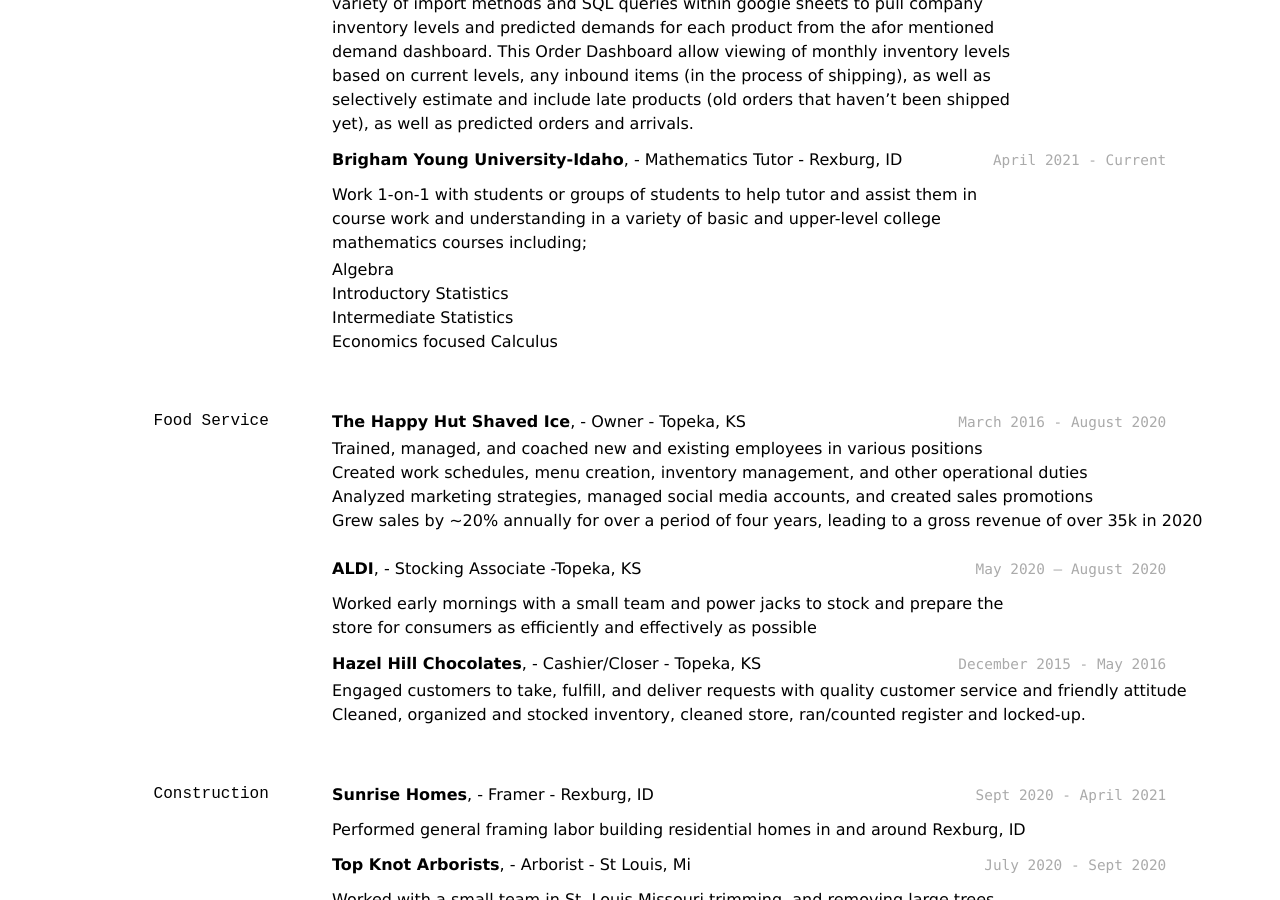
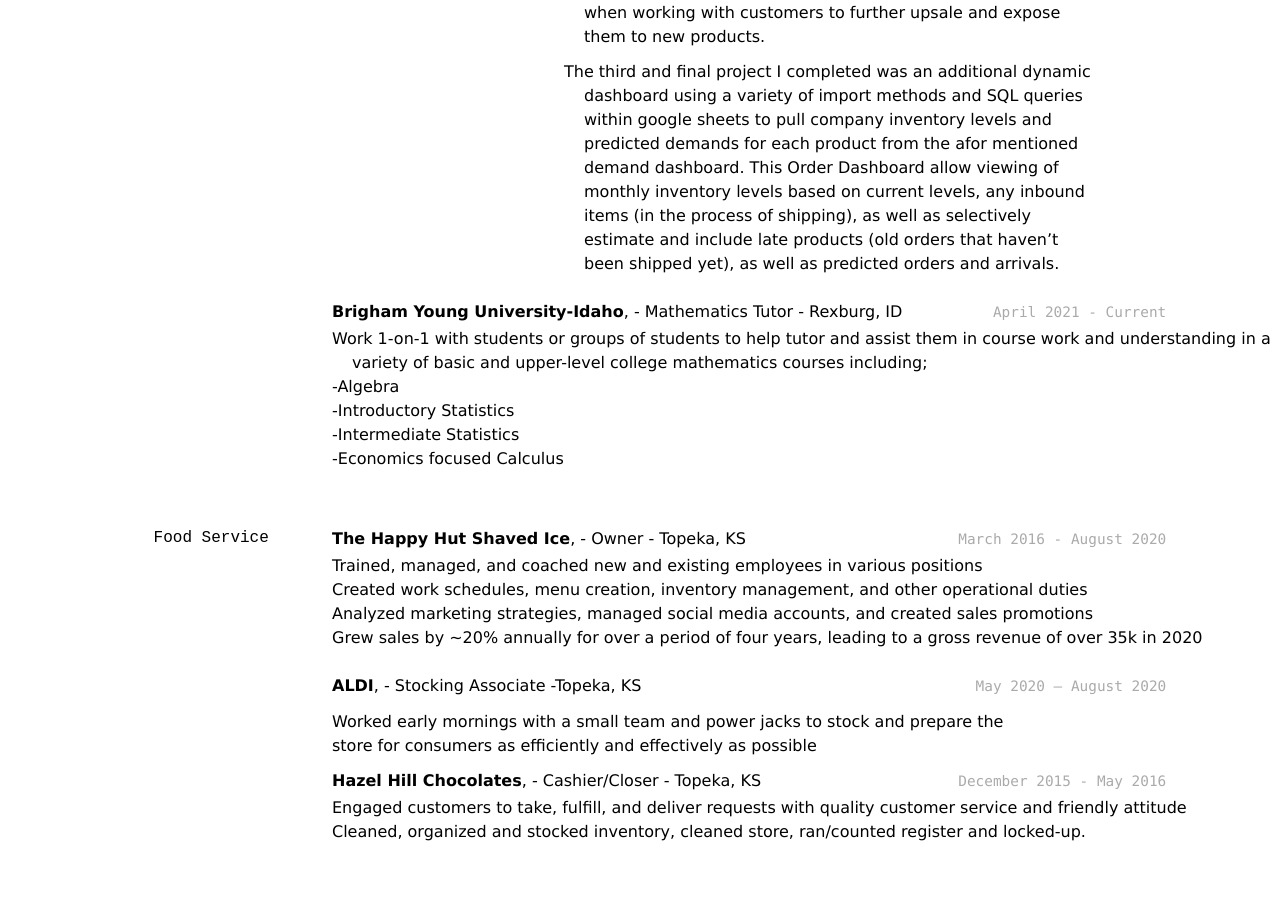
Before and after one commit to TBrost/Brost-Resume, a Jekyll site: the page built from docs/index.md, in a window 1280 px wide and 900 px high, scrolled down 1287 px. Built offline with Jekyll 4.4.1, drawn with Linux system fonts in a browser that asks for light colours.

```diff
--- a/docs/index.md
+++ b/docs/index.md
@@ -4,7 +4,7 @@ title: Tyson Brost's Resume
 ---
 # Tyson Brost
 
-I'm a Sophmore at BYU-Idaho studying economics, data science, and programming. Former small business owner and operator, experienced in a wide variety of fields ranging from general construction to customer service and business management.
+- I'm a Sophmore at BYU-Idaho studying economics, data science, and programming. Former small business owner and operator, experienced in a wide variety of fields ranging from general construction to customer service and business management.
 
 I have a passion for analyzing systems and finding new ways to innovate and improve efficiency and effectiveness.
 
@@ -57,23 +57,23 @@ __Reseach and Business Development Center__, Rexburg, ID
 `Sept 2021 - Dec 2021`
 __Hot Cup Factory__, - Business Development Specialist - Rexburg, ID
 
-Worked closely with the company director to aggregate and collect data from across various departments within the company.
+- Worked closely with the company director to aggregate and collect data from across various departments within the company.
 While there I completed three major projects to help the company take advantage of a period of exponetial growth during its first few years;
 
-The first being an ongoing analysis of product demands for roughly 100 unique products with multiple suppliers in various countries within R. I further used a mixture of forecasting techniques to predict growth for the following year by product based on the company's and each product's growth patterns over the past 3 years. I then used these values to predict sales by month for each product within a dynamic google sheets (preffered platform of company) allowing the company director to edit certain assumptions made within the calculations being made.
+- The first being an ongoing analysis of product demands for roughly 100 unique products with multiple suppliers in various countries within R. I further used a mixture of forecasting techniques to predict growth for the following year by product based on the company's and each product's growth patterns over the past 3 years. I then used these values to predict sales by month for each product within a dynamic google sheets (preffered platform of company) allowing the company director to edit certain assumptions made within the calculations being made.
 
-The second was an indepth analysis of the target market, I then created a group of documents and tools for sales reps to utilize when working with customers to further upsale and expose them to new products.
+- The second was an indepth analysis of the target market, I then created a group of documents and tools for sales reps to utilize when working with customers to further upsale and expose them to new products.
 
-The third and final project I completed was an additional dynamic dashboard using a variety of import methods and SQL queries within google sheets to pull company inventory levels and predicted demands for each product from the afor mentioned demand dashboard. This Order Dashboard allow viewing of monthly inventory levels based on current levels, any inbound items (in the process of shipping), as well as selectively estimate and include late products (old orders that haven't been shipped yet), as well as predicted orders and arrivals.
+- The third and final project I completed was an additional dynamic dashboard using a variety of import methods and SQL queries within google sheets to pull company inventory levels and predicted demands for each product from the afor mentioned demand dashboard. This Order Dashboard allow viewing of monthly inventory levels based on current levels, any inbound items (in the process of shipping), as well as selectively estimate and include late products (old orders that haven't been shipped yet), as well as predicted orders and arrivals.
 
 `April 2021 - Current`
 __Brigham Young University-Idaho__, - Mathematics Tutor - Rexburg, ID
 
-Work 1-on-1 with students or groups of students to help tutor and assist them in course work and understanding in a variety of basic and upper-level college mathematics courses including;
-- Algebra
-- Introductory Statistics
-- Intermediate Statistics
-- Economics focused Calculus
+- Work 1-on-1 with students or groups of students to help tutor and assist them in course work and understanding in a variety of basic and upper-level college mathematics courses including;
+- -Algebra
+- -Introductory Statistics
+- -Intermediate Statistics
+- -Economics focused Calculus
 
 
 ### Food Service
```
